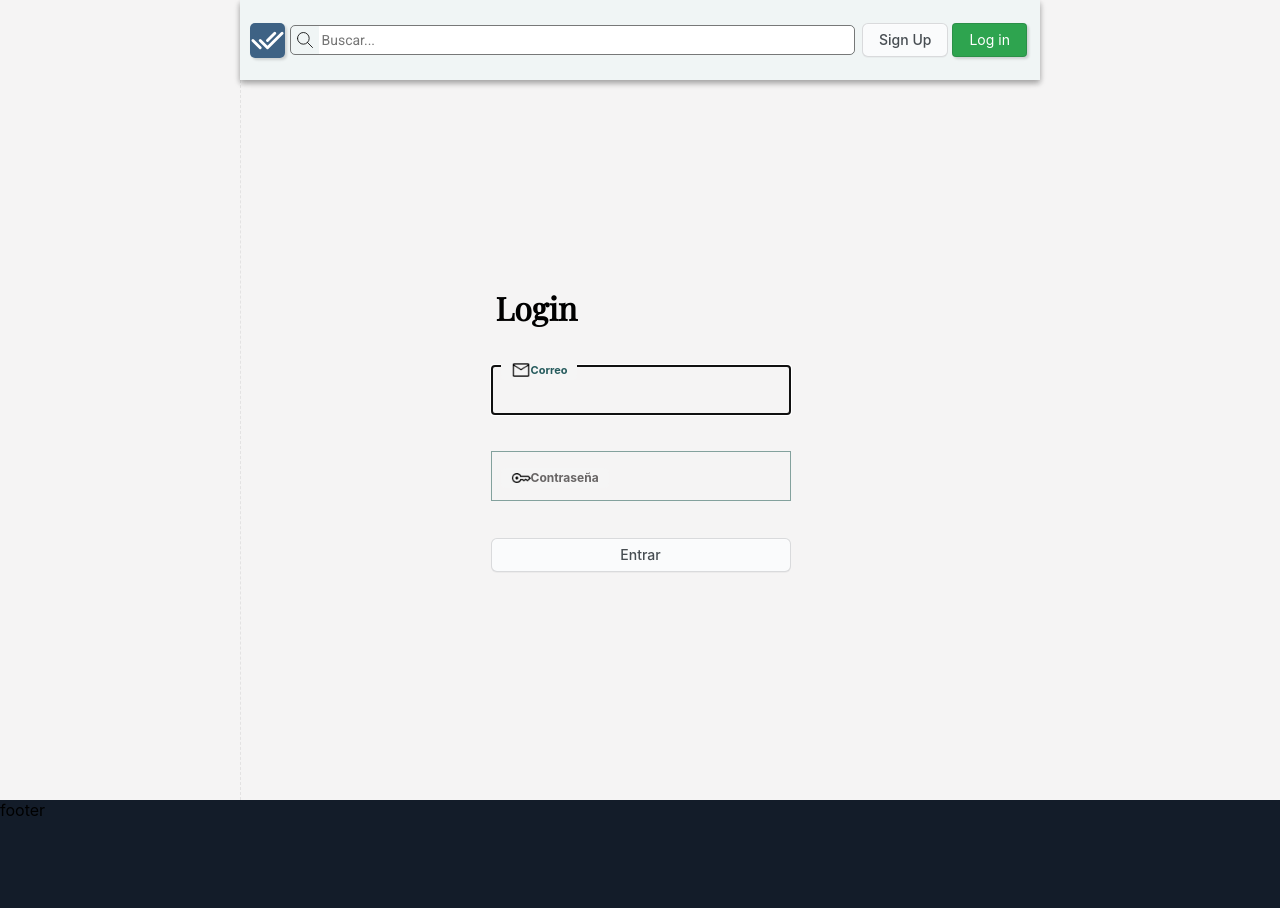
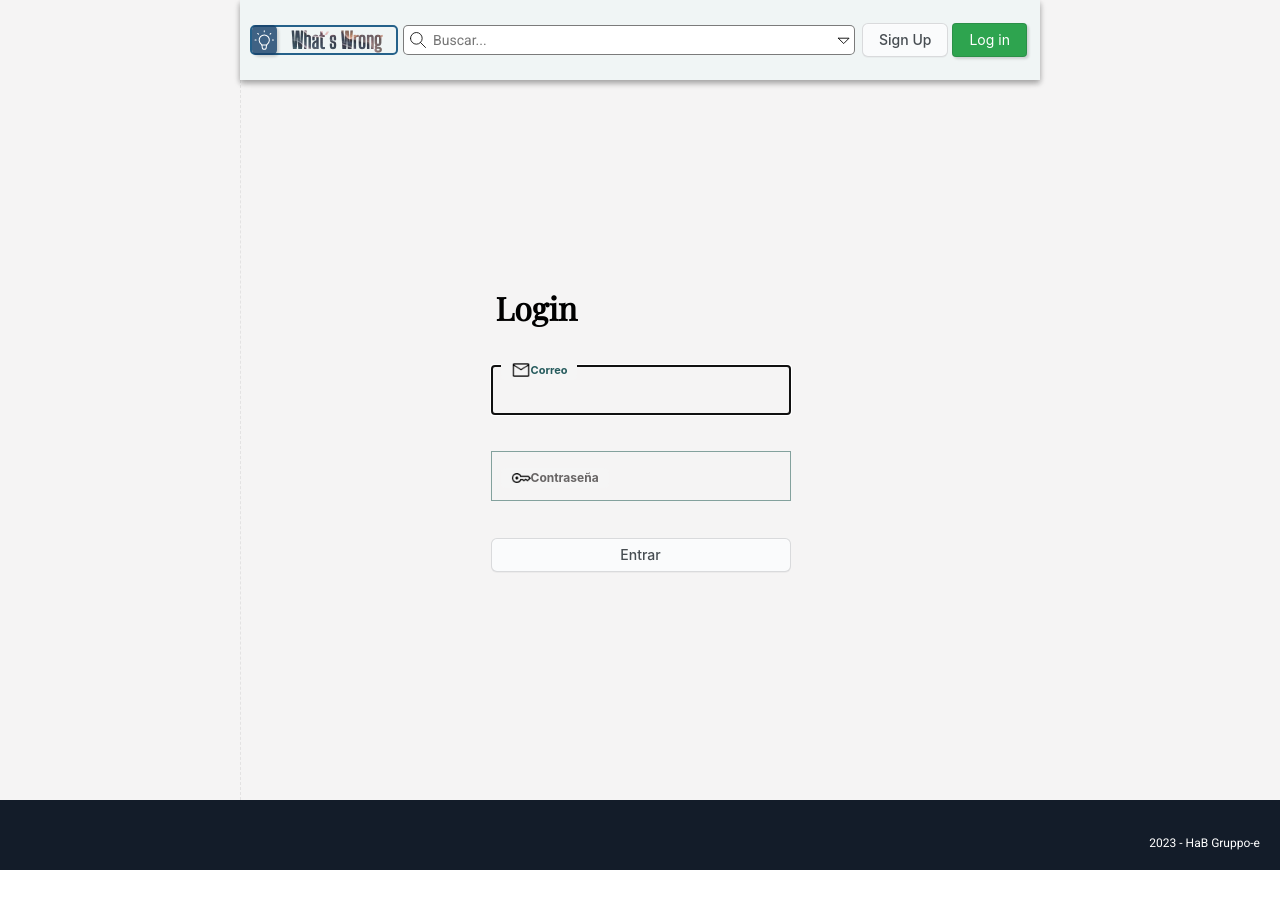
Before and after one commit to Pixel-Reactor/whatswrong-front, a React (Create React App) app: page /signin in a window 1280 px wide. Shown: the top 908 px of the page. After the commit the page ends 870 px from the top, so only its background shows below. Built offline with nearby package versions, Linux system fonts and the light colour scheme; a web font is replaced by a local one.

Commit message:
added function to show .txt files , debugging

```diff
--- a/public/index.html
+++ b/public/index.html
@@ -10,34 +10,14 @@
       content="Web site created using create-react-app"
     />
     <link rel="apple-touch-icon" href="%PUBLIC_URL%/logo192.png" />
-    <!--
-      manifest.json provides metadata used when your web app is installed on a
-      user's mobile device or desktop. See https://developers.google.com/web/fundamentals/web-app-manifest/
-    -->
+
     <link rel="manifest" href="%PUBLIC_URL%/manifest.json" />
-    <!--
-      Notice the use of %PUBLIC_URL% in the tags above.
-      It will be replaced with the URL of the `public` folder during the build.
-      Only files inside the `public` folder can be referenced from the HTML.
 
-      Unlike "/favicon.ico" or "favicon.ico", "%PUBLIC_URL%/favicon.ico" will
-      work correctly both with client-side routing and a non-root public URL.
-      Learn how to configure a non-root public URL by running `npm run build`.
-    -->
-    <title>React App</title>
+    <title>What´s Wrong App</title>
   </head>
   <body>
     <noscript>You need to enable JavaScript to run this app.</noscript>
     <div id="root"></div>
-    <!--
-      This HTML file is a template.
-      If you open it directly in the browser, you will see an empty page.
 
-      You can add webfonts, meta tags, or analytics to this file.
-      The build step will place the bundled scripts into the <body> tag.
-
-      To begin the development, run `npm start` or `yarn start`.
-      To create a production bundle, use `npm run build` or `yarn build`.
-    -->
   </body>
 </html>
--- a/src/App.css
+++ b/src/App.css
@@ -1,6 +1,7 @@
 @import url("https://fonts.googleapis.com/css2?family=Playfair+Display&family=Roboto&display=swap");
 @import url("./Animations.css");
 @import url("./Global.css");
+@import url("https://fonts.googleapis.com/css2?family=Big+Shoulders+Stencil+Display&display=swap");
 @import url("https://fonts.googleapis.com/css2?family=Six+Caps&display=swap");
 * {
   margin: 0;
@@ -419,6 +420,8 @@ li {
   font-family: "Roboto", sans-serif;
   font-size: 20px;
   font-weight: 400;
+  width: 100%;
+  height: 100%;
 }
 .mini-menu {
   width: 100%;
@@ -478,7 +481,10 @@ li {
   min-height: calc(100vh - 80px);
   padding: 10px;
 }
-
+.bio_det_box {
+  background-color: white;
+  box-shadow: rgba(0, 0, 0, 0.16) 0px 1px 4px;
+}
 .bio_det {
   padding: 10px;
   font-family: "Playfair Display", serif;
@@ -493,7 +499,7 @@ li {
 .bio_det_box img {
   width: 100px;
   height: 100px;
-  border-radius: 50%;
+  border-radius: 10%;
   object-fit: cover;
 }
 .bio_form {
@@ -512,7 +518,7 @@ li {
   width: 100%;
   height: 100%;
   max-height: 400px;
-  overflow: scroll;
+  overflow-y: scroll;
   padding-top: 20px;
   border-top: 1px solid rgba(128, 128, 128, 0.267);
   padding: 5px;
@@ -587,6 +593,7 @@ li {
   border: 1px solid rgba(65, 65, 65, 0.692);
   border-radius: 5px;
   display: flex;
+  background-color: white;
 }
 .search-bar-icon {
   width: 30px;
@@ -662,16 +669,44 @@ li {
   background-color: #18991a;
   padding: 3px 10px;
   border-radius: 4px;
-  content: "Mejor respuesta";
+  content: "Mejor respuesta 🌟";
+  display: flex;
+  justify-content: center;
+  align-items: center;
   position: absolute;
-  top: -10px;
-  left: 150px;
+  top: -15px;
+  right: 10px;
+  color: white;
+  font-family: "Roboto", sans-serif;
+  width: 130px;
+  height: 30px;
+  font-size: 14px;
 }
-
+.txt-box{
+  border: 1px solid rgba(36, 31, 21, 0.507);
+  width: 100%;
+  height: 100%;
+  overflow-y: scroll;
+  background-color: whitesmoke;
+  border-radius: 5px;
+  outline:2px whitesmoke ;
+  font-family: "Roboto", sans-serif;
+font-size: 15px;
+  padding: 10px;
+  color: rgba(14, 13, 13, 0.767);
+}
 footer {
   background-color: rgb(19, 28, 41);
   width: 100%;
-  height: 200px;
+  height: 70px;
+  color: white;
+  font-family: "Roboto", sans-serif;
+  display: flex;
+  justify-content: right;
+  align-items: flex-end;
+  padding: 20px;
+  font-size: 12px;
+
 }
 .notification {
   width: 200px;
--- a/src/Global.css
+++ b/src/Global.css
@@ -110,26 +110,43 @@
 .position-relative {
   position: relative;
 }
-
+.link-cursor:hover{
+cursor: pointer;
+}
 .logo-box {
-  width: 35px;
-  height: 35px;
+  width: 30px;
+  height: 30px;
   background-color: rgba(23, 65, 107, 0.815);
   border-radius: 5px;
   box-shadow: rgba(0, 0, 0, 0.15) 1.95px 1.95px 2.6px;
+
 }
 
 .logo {
-  width: 35px;
-  height: 35px;
+  width: 250px;
+  height: 30px;
   font-family: "Roboto", sans-serif;
   text-align: center;
   display: none;
+  border: 2px solid rgb(37, 97, 138);
+  border-radius: 5px;
+
+}
+.logo p{
+  padding: 5px;
+  font-family: 'Big Shoulders Stencil Display', cursive;
+  font-weight: 800;
+  font-size: 22px;
+  -webkit-text-fill-color: rgba(255, 255, 255, 0.205);
+	-webkit-background-clip: text;
+background-image: url('./images/purple.jpg');
+background-position: top;
+
 }
 
 .logo-small {
-  width: 35px;
-  height: 35px;
+  width: 30px;
+  height: 30px;
 }
 
 .button-orange {
--- a/src/components/Bio.js
+++ b/src/components/Bio.js
@@ -97,7 +97,7 @@ const Bio = () => {
   return (
     <section className="bio_section">
       <article className="margin-bottom-20">
-        {!mod && (
+        {!mod &&
           <article className="bio_det_box">
             {imgLink(user.avatar)}
 
@@ -108,7 +108,7 @@ const Bio = () => {
               <p>{bio.biografia}</p>
             </div>
           </article>
-        )}
+        }
         {mod && modUserOrPwd && (
           <form
             onSubmit={handleSubmitUser}
--- a/src/components/Footer.js
+++ b/src/components/Footer.js
@@ -1,9 +1,10 @@
 import React from 'react'
 
 const Footer = () => {
+
   return (
     <footer>
-      footer
+      <p>2023 - HaB Gruppo-e</p>
     </footer>
   )
 }
--- a/src/components/Header.js
+++ b/src/components/Header.js
@@ -1,7 +1,7 @@
 import React, { useEffect } from "react";
 import { useUser } from "../context/UserContext";
 import { useNavigate } from "react-router-dom";
-import { IconSearch, IconChecks } from "@tabler/icons-react";
+import { IconSearch, IconChecks,IconCaretUp,IconCaretDown,IconBulb } from "@tabler/icons-react";
 import Menu from "./Menu";
 import Minimenu from "./Minimenu";
 import { Search } from "../Api/Api";
@@ -34,19 +34,21 @@ const Header = () => {
     }
   }, [srctxt]);
   return (
-    <div className="header">
+    <div className="header" >
       <article
         className="logo-small flex-center-center"
         onClick={() => navigate("/")}
       >
         <div className="logo-box flex-center-center">
-          <IconChecks color="white" width={"100%"} height={"100%"} />
+          <IconBulb color="white" width={"100%"} height={"100%"} strokeWidth={'1.0'} />
         </div>
+
       </article>
       <article className="logo  flex-center-left" onClick={() => navigate("/")}>
         <div className="logo-box  flex-center-center">
-          <IconChecks color="white" width={"100%"} height={"100%"} />
+          <IconBulb color="white" width={"100%"} height={"100%"} strokeWidth={'1.0'}  />
         </div>
+        <p className="width-100 flex-center-center">What´s Wrong</p>
       </article>
 
       <article className="search-bar-container flex-center-center">
@@ -64,6 +66,8 @@ const Header = () => {
             }}
             onFocus={() => setsrcon(true)}
           />
+          {srcon? <IconCaretUp strokeWidth={'1.0'} onClick={()=>setsrcon(false)}/> : <IconCaretDown strokeWidth={'1.0'}/>}
+
         </div>
         <div
           style={{ display: srcon ? "flex" : "none" }}
--- a/src/components/Service.js
+++ b/src/components/Service.js
@@ -17,7 +17,6 @@ import {
 
 const Service = () => {
   const [servicedet, setServicedet] = useState();
-  const [refresh, setrefresh] = useState(0);
   const [owner, setOwner] = useState();
   // console.log(servicedet.users_id);
   const [coments, setComents] = useState();
@@ -103,7 +102,8 @@ const Service = () => {
         user.token
       );
       setComentarioText("");
-      setrefreshservice(refresh + 1);
+      setrefreshservice(refreshservice + 1);
+
     } catch (error) {
       console.log(error);
     }
@@ -196,19 +196,7 @@ const Service = () => {
                       style={{ display: optionsmenu ? "flex" : "none" }}
                       className="mini-menu-options flex-column-center"
                     >
-                      <li className="flex-center-left button-4">
-                        <IconBrandTelegram />
-                        <p>msj privado</p>
-                      </li>
-                      <li
-                        className="flex-center-left button-4"
-                        onClick={() => {
-                          navigate(`/usuario/${servicedet.users_id}`);
-                        }}
-                      >
-                        <IconUser />
-                        <p>ir a usuario</p>
-                      </li>
+
                       {user?.username === owner?.username && (
                         <>
                           <li
@@ -322,7 +310,7 @@ const Service = () => {
             <CommentCard
               key={comm.idcomentarios}
               data={comm}
-              comdel={setrefresh}
+              comdel={setrefreshservice}
               idServicios1={owner}
               servicedet={servicedet}
               siONo={true}
--- a/src/context/UserContext.js
+++ b/src/context/UserContext.js
@@ -6,6 +6,8 @@ const UserContext = React.createContext();
 
 export const UserProvider = ({ children }) => {
   const [user, setUser] = useState("");
+  const [txt, settxt] = useState('');
+
   const [refreshservice, setrefreshservice] = useState(0);
   const [menuon, setMenuon] = useState(true);
   const [errmsg, seterrmsg] = useState({ on: false, message: "" });
@@ -66,8 +68,8 @@ export const UserProvider = ({ children }) => {
             alt="nombre"
           />
         );
-      } else {
-        if (filename.type.indexOf("pdf") > -1) {
+      } else if(filename.type.indexOf("pdf") > -1) {
+
           return (
             <object
               width="100%"
@@ -87,8 +89,24 @@ export const UserProvider = ({ children }) => {
               </div>
             </object>
           );
-        }
-      }
+
+      }else if(filename.type.indexOf("text") > -1) {
+        const ReadTxt = async () => {
+          try {
+             await fetch(`${process.env.REACT_APP_API}/img/link/${filename.name}`)
+            .then(res=> res.text())
+            .then(content =>{settxt(content);})
+          } catch (error) {
+            console.error('Error al leer el archivo:', error);
+            return '';
+          }
+        };
+
+
+        ReadTxt();
+        return <p className="txt-box">{txt}</p>
+
+    }
     } catch (error) {
       console.log(error);
     }
```
Also changed, not shown: src/components/CommentCard.js (+7 -22 lines), public/manifest.json, src/images/purple.jpg (added), 1 other file (tests, documents, lock files or other folders).
